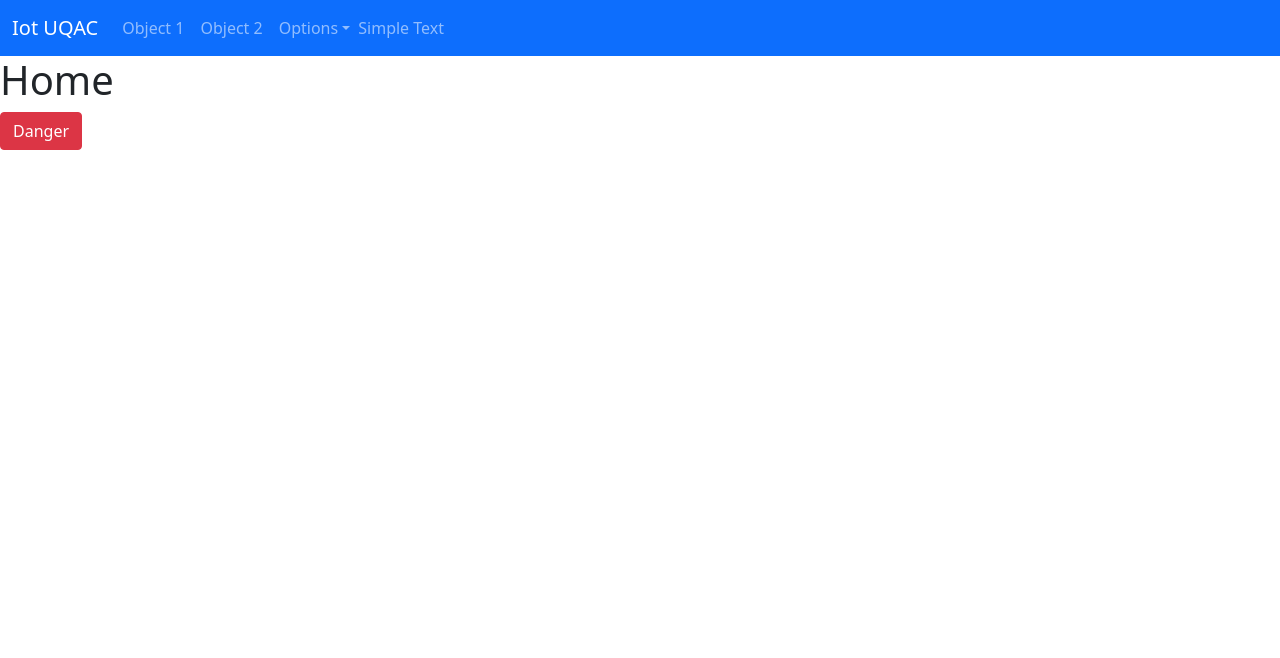
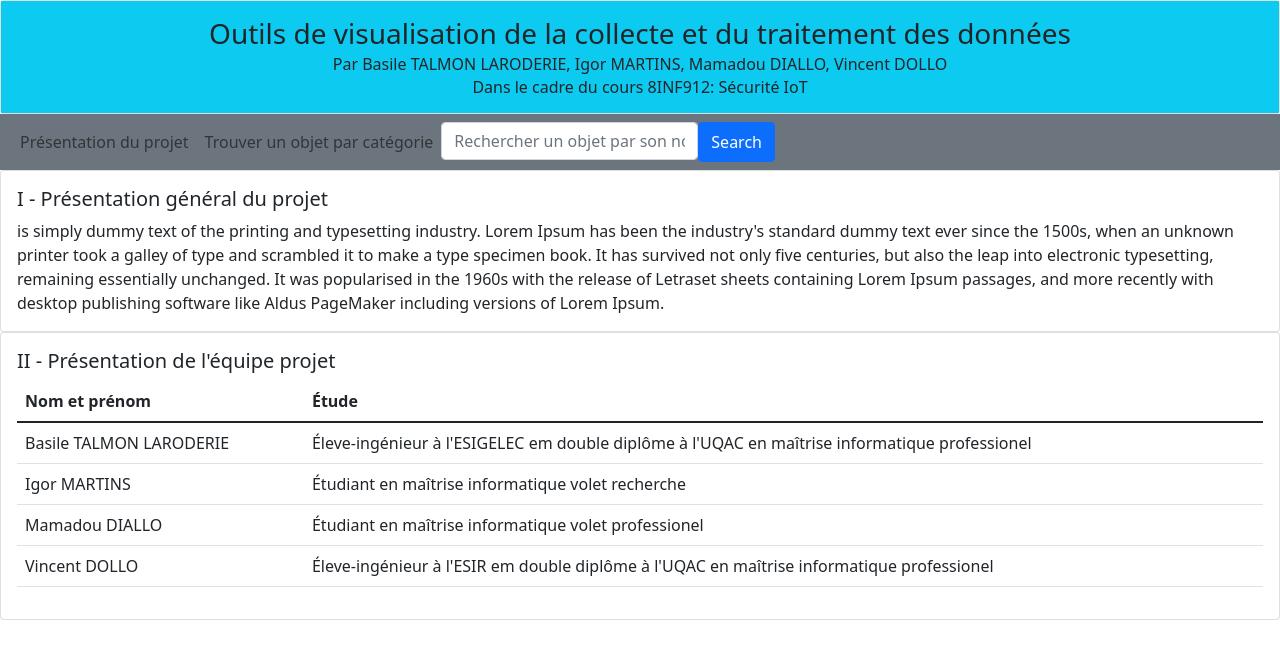
Before and after one commit to ipdmartins/iot_user_data, a React (Create React App) app in the folder front/: page / in a window 1280 px wide. Shown: the top 658 px of the page. Built offline with nearby package versions, Linux system fonts and the light colour scheme; the HTML template or start-up script is replaced by a standard one.

Commit message:
feat: homepage and navbar

```diff
--- a/front/src/components/navbar/index.js
+++ b/front/src/components/navbar/index.js
@@ -3,15 +3,15 @@ import {
   Collapse,
   Navbar,
   NavbarToggler,
-  NavbarBrand,
   Nav,
   NavItem,
   NavLink,
-  UncontrolledDropdown,
-  DropdownToggle,
-  DropdownMenu,
-  DropdownItem,
-  NavbarText
+  Card,
+  CardBody,
+  CardTitle,
+  CardSubtitle,
+  Input,
+  Button
 } from 'reactstrap';
 
 const Headers = (props) => {
@@ -21,40 +21,38 @@ const Headers = (props) => {
 
   return (
     <div>
-      <Navbar color="primary" dark expand="md">
-        <NavbarBrand href="/">Iot UQAC</NavbarBrand>
+      <Card>
+        <CardBody className="text-center bg-info text-dark">
+          <CardTitle tag="h3">
+            Outils de visualisation de la collecte et du traitement des données
+          </CardTitle>
+          <CardSubtitle className="mb-2" tag="h6">
+            Par Basile TALMON LARODERIE, Igor MARTINS, Mamadou DIALLO, Vincent DOLLO
+          </CardSubtitle>
+          <CardSubtitle tag="h6">
+            Dans le cadre du cours 8INF912: Sécurité IoT
+          </CardSubtitle>
+        </CardBody>
+      </Card>
+      <Navbar color="secondary" className="text-dark" light expand="md">
         <NavbarToggler onClick={toggle} />
         <Collapse isOpen={isOpen} navbar>
           <Nav className="mr-auto" navbar>
             <NavItem>
-              <NavLink>Object 1</NavLink>
+              <NavLink>Présentation du projet</NavLink>
             </NavItem>
             <NavItem>
-              <NavLink>Object 2</NavLink>
+              <NavLink>Trouver un objet par catégorie</NavLink>
             </NavItem>
-
-            <UncontrolledDropdown nav inNavbar>
-              <DropdownToggle nav caret>
-                Options
-              </DropdownToggle>
-              <DropdownMenu right>
-                <DropdownItem>
-                  Option 1
-                </DropdownItem>
-                <DropdownItem>
-                  Option 2
-                </DropdownItem>
-                <DropdownItem divider />
-                <DropdownItem>
-                  Reset
-                </DropdownItem>
-              </DropdownMenu>
-            </UncontrolledDropdown>
+            <NavItem className="float-right">
+              <Input placeholder="Rechercher un objet par son nome" />
+            </NavItem>
+            <Button type="submit" color="primary"><span className='bi bi-search'></span> Search</Button>
           </Nav>
-          <NavbarText>Simple Text</NavbarText>
         </Collapse>
       </Navbar>
-    </div>
+    </div >
+
   );
 }
 
--- a/front/src/pages/Home.js
+++ b/front/src/pages/Home.js
@@ -1,5 +1,12 @@
 import React, { useEffect, useState } from 'react';
-import { Button } from 'reactstrap';
+import {
+  Card,
+  CardBody,
+  CardTitle,
+  CardSubtitle,
+  CardText,
+  Table,
+} from 'reactstrap';
 import Headers from '../components/navbar';
 
 import api from '../services/api';
@@ -12,8 +19,71 @@ export function Home() {
   return (
     <div>
       <Headers />
-      <h1>Home</h1>
-      <Button color='danger'>Danger</Button>
+      <Card>
+        <CardBody className="text-justify">
+          <CardTitle tag="h5">
+            I - Présentation général du projet
+          </CardTitle>
+          <CardText>
+            is simply dummy text of the printing and typesetting industry. Lorem Ipsum has been the industry's standard dummy text ever since the 1500s, when an unknown printer took a galley of type and scrambled it to make a type specimen book. It has survived not only five centuries, but also the leap into electronic typesetting, remaining essentially unchanged. It was popularised in the 1960s with the release of Letraset sheets containing Lorem Ipsum passages, and more recently with desktop publishing software like Aldus PageMaker including versions of Lorem Ipsum.
+          </CardText>
+        </CardBody>
+      </Card>
+      <Card>
+        <CardBody className="text-justify">
+          <CardTitle tag="h5">
+            II - Présentation de l'équipe projet
+          </CardTitle>
+          <Table>
+            <thead>
+              <tr>
+                <th>
+                  Nom et prénom
+                </th>
+                <th>
+                  Étude
+                </th>
+              </tr>
+            </thead>
+            <tbody>
+              <tr>
+                <td>
+                  Basile TALMON LARODERIE
+                </td>
+                <td>
+                  Éleve-ingénieur à l'ESIGELEC em double diplôme à l'UQAC en maîtrise
+                  informatique professionel
+                </td>
+              </tr>
+              <tr>
+                <td>
+                  Igor MARTINS
+                </td>
+                <td>
+                  Étudiant en maîtrise informatique volet recherche
+                </td>
+              </tr>
+              <tr>
+                <td>
+                  Mamadou DIALLO
+                </td>
+                <td>
+                  Étudiant en maîtrise informatique volet professionel
+                </td>
+              </tr>
+              <tr>
+                <td>
+                  Vincent DOLLO
+                </td>
+                <td>
+                  Éleve-ingénieur à l'ESIR em double diplôme à l'UQAC en maîtrise
+                  informatique professionel
+                </td>
+              </tr>
+            </tbody>
+          </Table>
+        </CardBody>
+      </Card>
     </div>
     // <div>
     //   <Headers />
```
